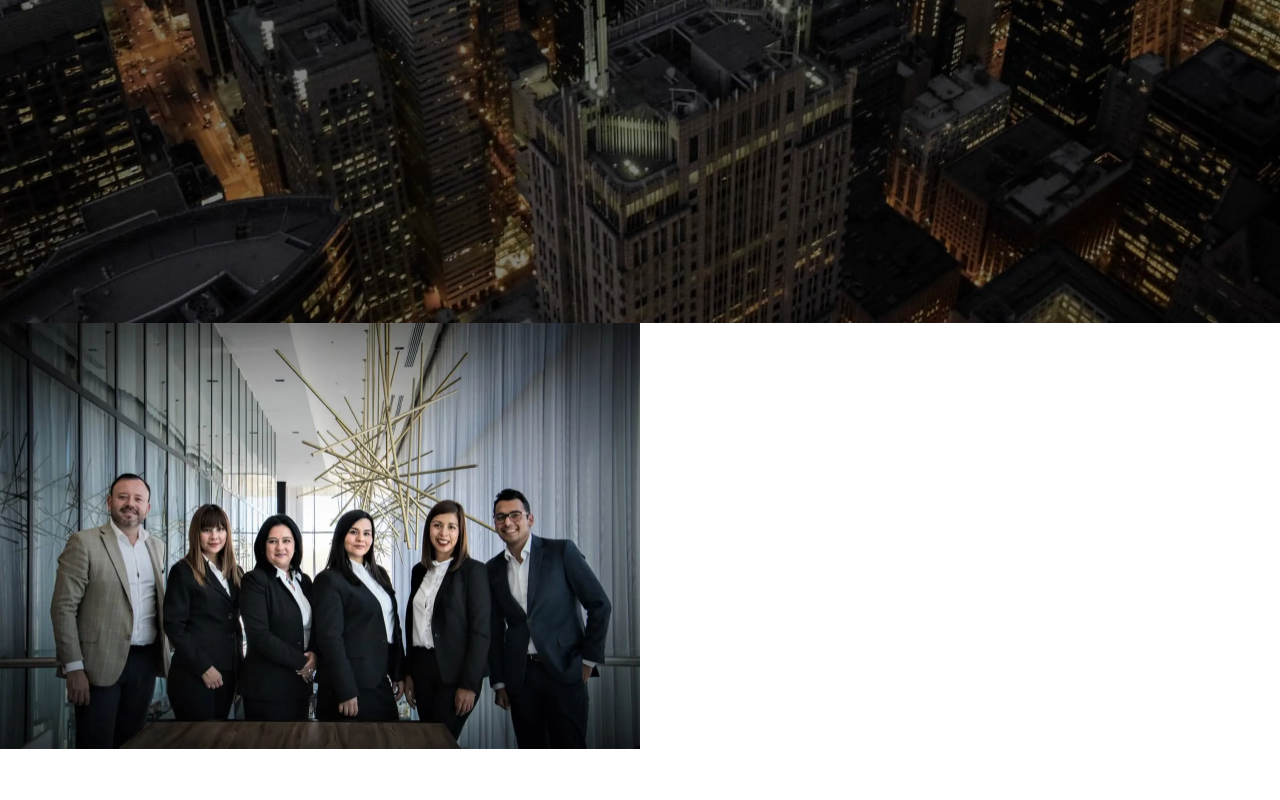
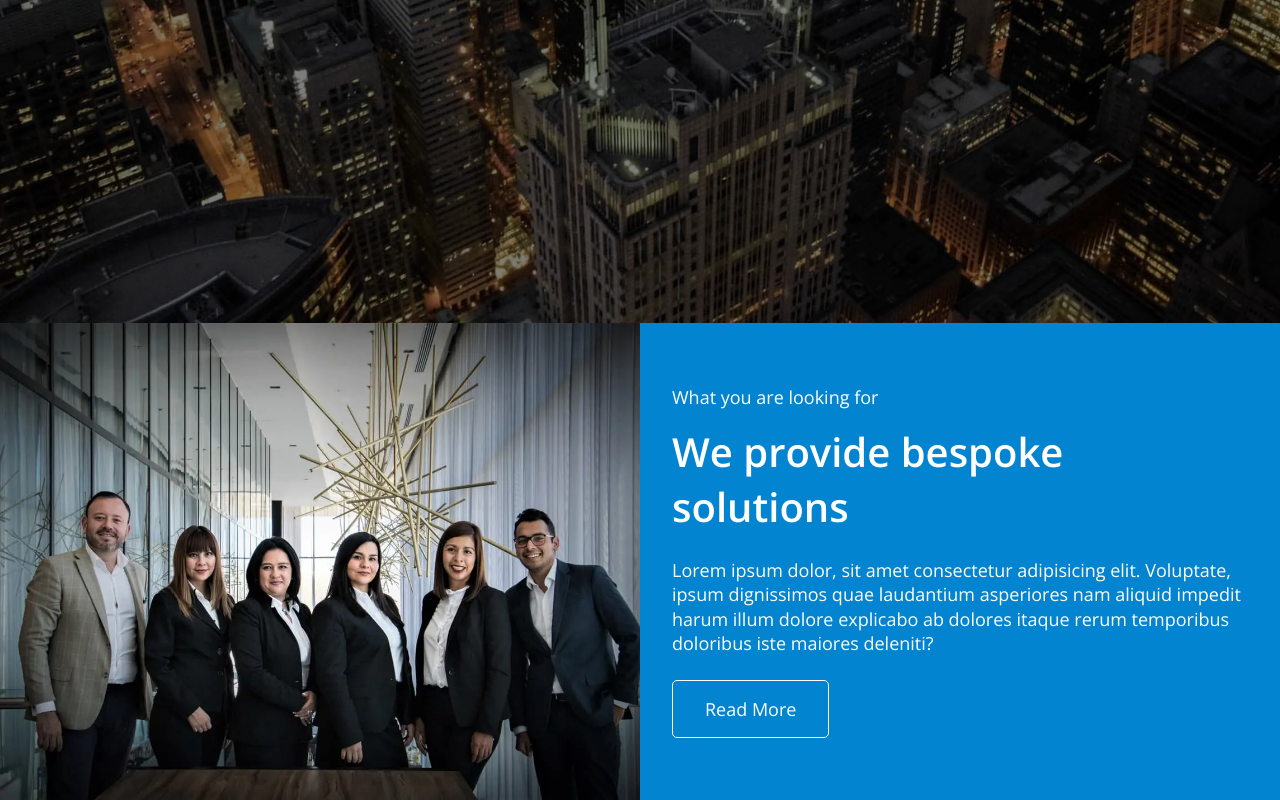
Before and after one commit to ElenaDiachenko/finance-ledger-test, a React (Vite) app: page / in a window 1280 px wide. Shown: the part 661-1461 px from the top of the page. Before the commit the page ends 1410 px from the top, so only its background shows below. Built offline with nearby package versions, Linux system fonts and the light colour scheme.

Commit message:
section about

```diff
--- a/src/components/About/index.tsx
+++ b/src/components/About/index.tsx
@@ -1,16 +1,27 @@
-import { Container, ResponsiveImage } from 'components/ui';
+import { ResponsiveImage, FullSizeSection, SectionTitle, Button } from 'components/ui';
 import img from 'assets/images/home/people.jpg';
 import webp from 'assets/images/home/people.webp';
 import img2x from 'assets/images/home/people@2x.jpg';
 import webp2x from 'assets/images/home/people@2x.webp';
-
-import { Section } from './styles';
+import { ContentBox, Desc, SubTitle } from './styles';
 
 const About = () => {
  return (
-  <Section id="about">
-   <ResponsiveImage img={img} img2x={img2x} webp={webp} webp2x={webp2x} alt={'agroup of people'} />
-  </Section>
+  <FullSizeSection id={'about'} bg="bgAccent">
+   <ResponsiveImage img={img} img2x={img2x} webp={webp} webp2x={webp2x} alt={'a group of people'} />
+   <ContentBox>
+    <SubTitle>What you are looking for</SubTitle>
+    <SectionTitle>We provide bespoke solutions</SectionTitle>
+    <Desc>
+     Lorem ipsum dolor, sit amet consectetur adipisicing elit. Voluptate, ipsum dignissimos quae
+     laudantium asperiores nam aliquid impedit harum illum dolore explicabo ab dolores itaque rerum
+     temporibus doloribus iste maiores deleniti?
+    </Desc>
+    <Button variant="blue" to="" className="outline">
+     Read More
+    </Button>
+   </ContentBox>
+  </FullSizeSection>
  );
 };
 
--- a/src/components/About/styles.ts
+++ b/src/components/About/styles.ts
@@ -1,8 +1,30 @@
 import styled from 'styled-components';
 
 export const Section = styled.section`
- @media screen and (min-width: 768px) {
+ margin: 0 auto;
+ @media ${({ theme }) => theme.device.tablet} {
   display: grid;
   grid-template-columns: 1fr 1fr;
  }
 `;
+
+export const ContentBox = styled.div`
+ color: ${({ theme }) => theme.colors.white};
+ padding: 79px 20px;
+
+ @media ${({ theme }) => theme.device.tablet} {
+  padding: 62px 32px;
+ }
+ @media ${({ theme }) => theme.device.desktop} {
+  padding: 80px 28px 86px 20px;
+ }
+`;
+
+export const SubTitle = styled.p`
+ margin-bottom: 16px;
+`;
+
+export const Desc = styled.p`
+ margin-top: 24px;
+ margin-bottom: 24px;
+`;
--- a/src/components/ui/button/style.ts
+++ b/src/components/ui/button/style.ts
@@ -9,6 +9,7 @@ export const StyledButton = styled(Link)<ButtonProps>`
  display: flex;
  justify-content: center;
  align-items: center;
+ width: max-content;
  gap: 8px;
  padding: 16px 32px;
  border: ${({ theme }) => theme.borders.normal};
--- /dev/null
+++ b/src/components/ui/fullSizeSection/index.tsx
@@ -0,0 +1,26 @@
+import { FC, ReactNode } from 'react';
+import styled from 'styled-components';
+
+type SectionProps = {
+ id: string;
+ children: ReactNode;
+ bg: string;
+};
+const FullSizeSection: FC<SectionProps> = ({ id, children, bg }) => {
+ return (
+  <Section id={id} bg={bg}>
+   {children}
+  </Section>
+ );
+};
+
+export default FullSizeSection;
+
+export const Section = styled.section<SectionProps>`
+ margin: 0 auto;
+ background: ${({ theme, bg }) => theme.colors[bg]};
+ @media ${({ theme }) => theme.device.tablet} {
+  display: grid;
+  grid-template-columns: 1fr 1fr;
+ }
+`;
--- a/src/components/ui/index.ts
+++ b/src/components/ui/index.ts
@@ -2,5 +2,7 @@ import Button from './button';
 import Container from './container';
 import Logo from './logo';
 import ResponsiveImage from './responsiveImage';
+import FullSizeSection from './fullSizeSection';
+import SectionTitle from './sectionTitle';
 
-export { Button, Container, Logo, ResponsiveImage };
+export { Button, Container, Logo, ResponsiveImage, FullSizeSection, SectionTitle };
--- /dev/null
+++ b/src/components/ui/sectionTitle/index.tsx
@@ -0,0 +1,11 @@
+import { FC, ReactNode } from 'react';
+import { StyledTitle } from './styles';
+
+type TitleProps = {
+ children: ReactNode;
+};
+const SectionTitle: FC<TitleProps> = ({ children }) => {
+ return <StyledTitle>{children}</StyledTitle>;
+};
+
+export default SectionTitle;
--- /dev/null
+++ b/src/components/ui/sectionTitle/styles.ts
@@ -0,0 +1,10 @@
+import styled from 'styled-components';
+
+export const StyledTitle = styled.h2`
+ font-size: 32px;
+ color: inherit;
+
+ @media ${({ theme }) => theme.device.tablet} {
+  font-size: ${({ theme }) => theme.fontSizes.xl};
+ }
+`;
--- a/src/styles/GlobalStyle.ts
+++ b/src/styles/GlobalStyle.ts
@@ -43,6 +43,7 @@ li {
 }
 img {
  display: block;
+ margin:0;
   width: 100%;
   height: 100%;
   object-fit: cover;
--- a/src/styles/theme.ts
+++ b/src/styles/theme.ts
@@ -35,6 +35,7 @@ export const theme = {
  },
  lineHeights: {
   body: 1.36,
+  title: 1.2,
  },
  borders: {
   none: 'none',
```
